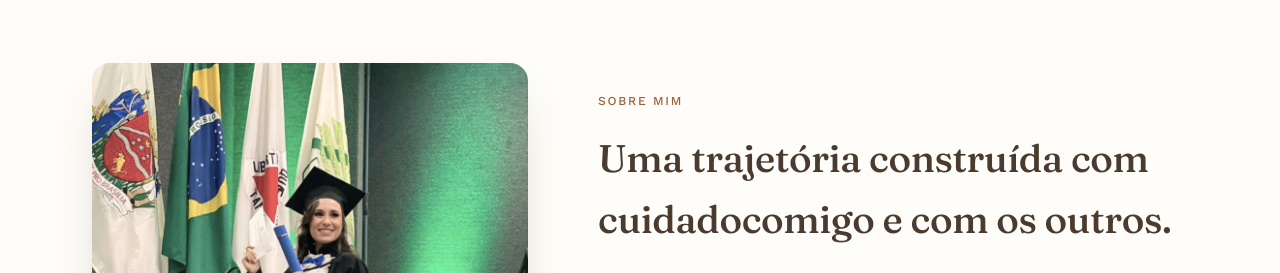
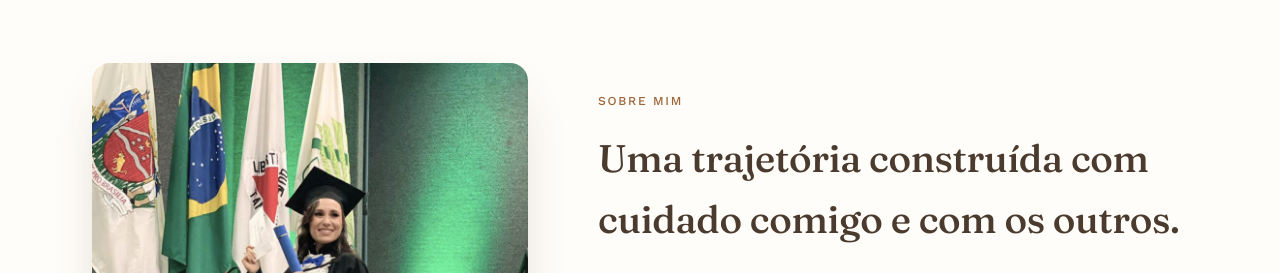
Before and after one commit to Israellsalvador/SitePsico, a plain HTML site: page SitePsico/index.html in a window 1280 px wide. Shown: the part 900-1173 px from the top of the page. Drawn offline with nearby package versions, Linux system fonts and the light colour scheme.

Commit message:
Correção de cuidadocomigo para cuidado comigo

```diff
--- a/SitePsico/index.html
+++ b/SitePsico/index.html
@@ -734,7 +734,7 @@
     </div>
     <div class="sobre-text">
       <span class="label-eyebrow">Sobre mim</span>
-      <h2 style="font-size:clamp(1.9rem,3vw,2.4rem);margin-bottom:26px;">Uma trajetória construída com cuidadocomigo e com os outros.</h2>
+      <h2 style="font-size:clamp(1.9rem,3vw,2.4rem);margin-bottom:26px;">Uma trajetória construída com cuidado comigo e com os outros.</h2>
       <p>Me chamo Júlia, sou natural de Patos de Minas e sempre fui uma pessoa interessada em cultivar o cuidado, comigo e com os outros.</p>
       <p><strong>Sou graduada em Psicologia pela Universidade Federal do Triângulo Mineiro</strong> e especialista em Terapias Cognitivas e Contextuais.</p>
       <p>Meu interesse pela Psicologia apareceu na adolescência, com grande ímpeto em oferecer acolhimento por meio do meu trabalho. Ao longo dos anos de graduação, me apaixonei pelas abordagens interessadas em compreender a nossa forma de pensar e interpretar o mundo.</p>
```
